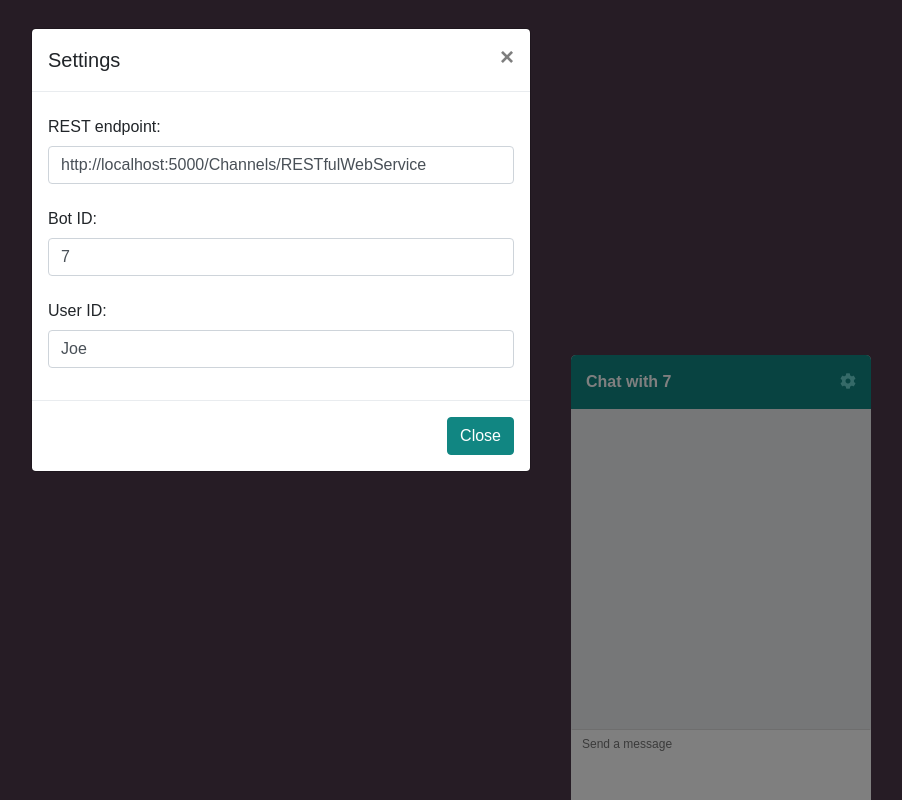
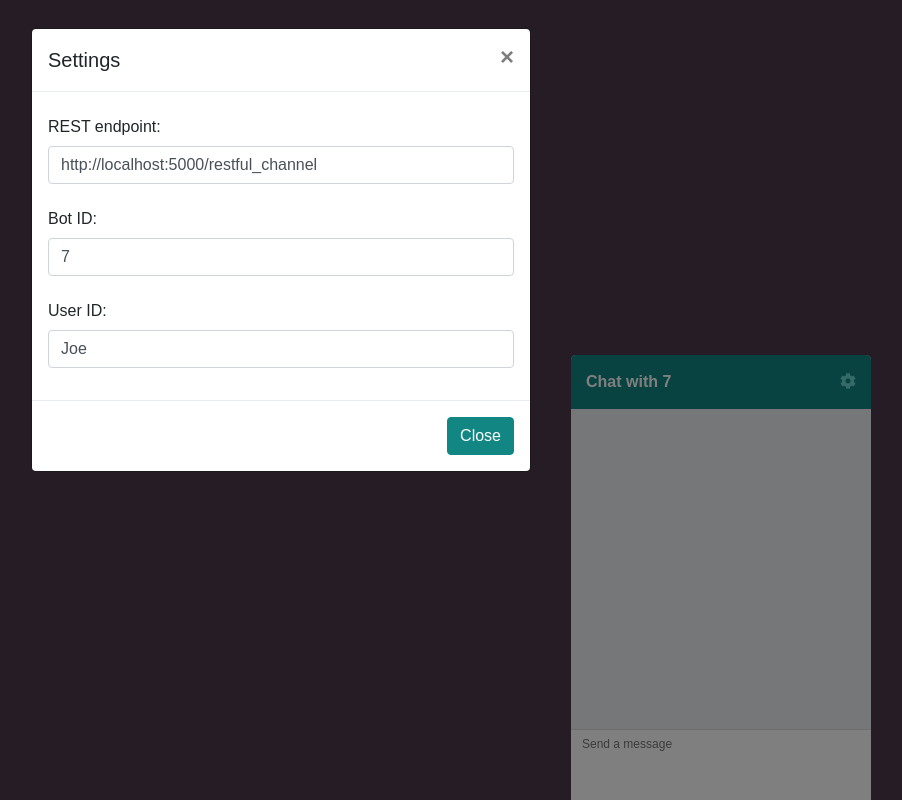
Before and after one commit to SeedVault/rhizome, a Flask app: page /TestWebChatBot in a window 1280 px wide, after a click on "Change settings". Shown: the whole page, without its empty margins (359-1261 px from the left). Run offline with Flask 2, Linux system fonts and the light colour scheme; parts of the project's set-up code (start-up, migrations or seed data) failed here and were passed over; some libraries are stand-ins or nearby versions.

Commit message:
small fixes

```diff
--- a/channels/restful/app.py
+++ b/channels/restful/app.py
@@ -40,9 +40,9 @@ def create_app():
             # if 'runBot' in params:
             #    run_bot = restful.params['runBot']
             dotbotContainer = restful.dotdb.find_dotbot_by_container_id(bot_id)
-            restful.dotbot = dotbotContainer.dotbot # needed for methods below
             if not dotbotContainer:
                 raise Exception('Bot not found')
+            restful.dotbot = dotbotContainer.dotbot # needed for methods below
             bot = create_bot(config, dotbotContainer.dotbot)
             input_text = ""
             #for input_type, input_value in input_params.items():
--- a/channels/restful/templates/test.html
+++ b/channels/restful/templates/test.html
@@ -192,7 +192,7 @@
             <form>
               <div class="form-group">
                 <label for="url" class="col-form-label">REST endpoint:</label>
-                <input type="text" class="form-control" id="url" name="url" value="http://localhost:5000/Channels/RESTfulWebService">
+                <input type="text" class="form-control" id="url" name="url" value="http://localhost:5000/restful_channel">
               </div>
               <div class="form-group">
                 <label for="bot_id" class="col-form-label">Bot ID:</label>
@@ -303,7 +303,7 @@
               console.log(response);
               console.log("-".repeat(80));
               if (data.output.length) {
-                botResponse = data.output[0].text.join("\n")
+                botResponse = data.output[0].text
                 setTimeout("showBotResponse()", 500 + Math.floor((botResponse.length * 10) + 1));
               }
             }
```
Also changed, not shown: 1 other file.
